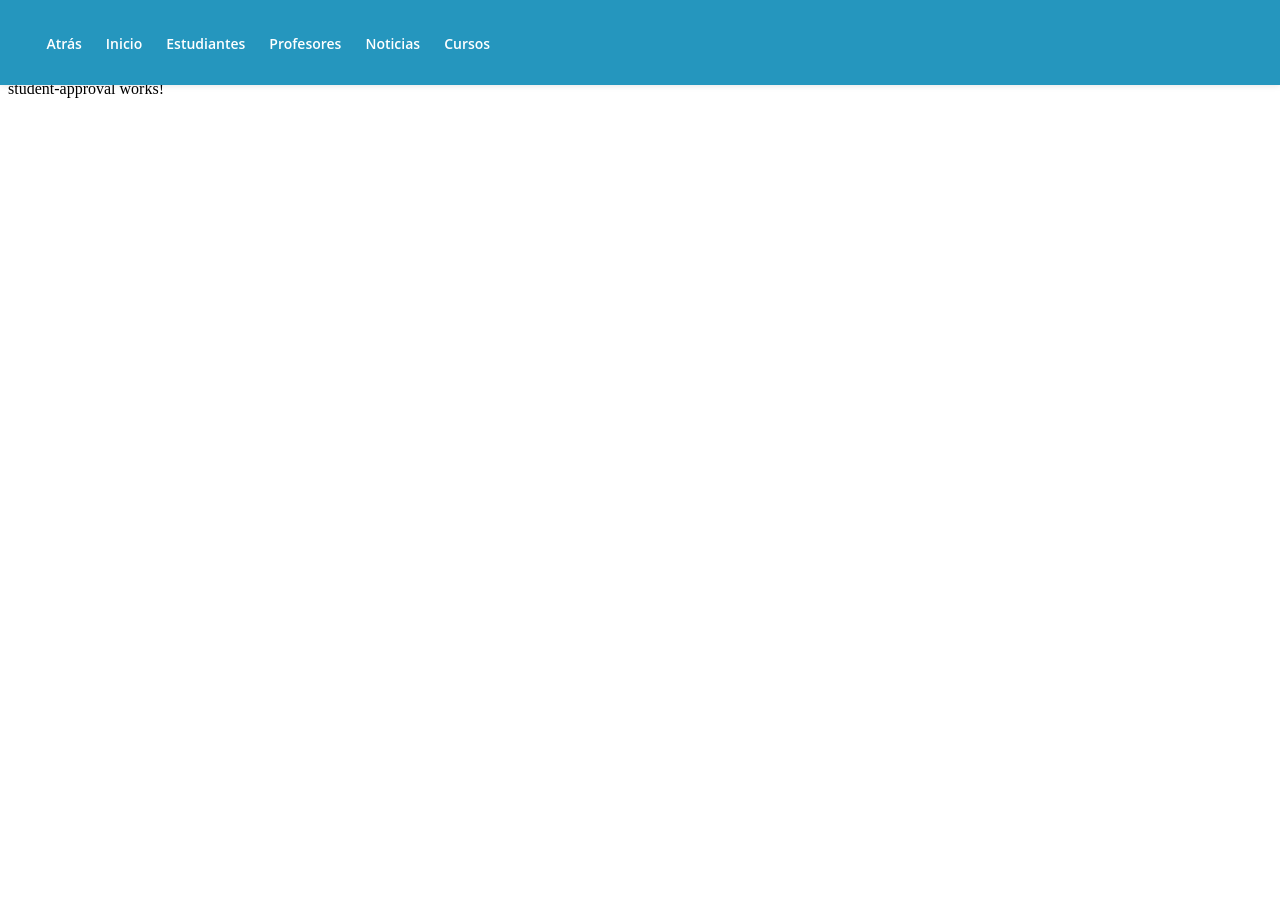
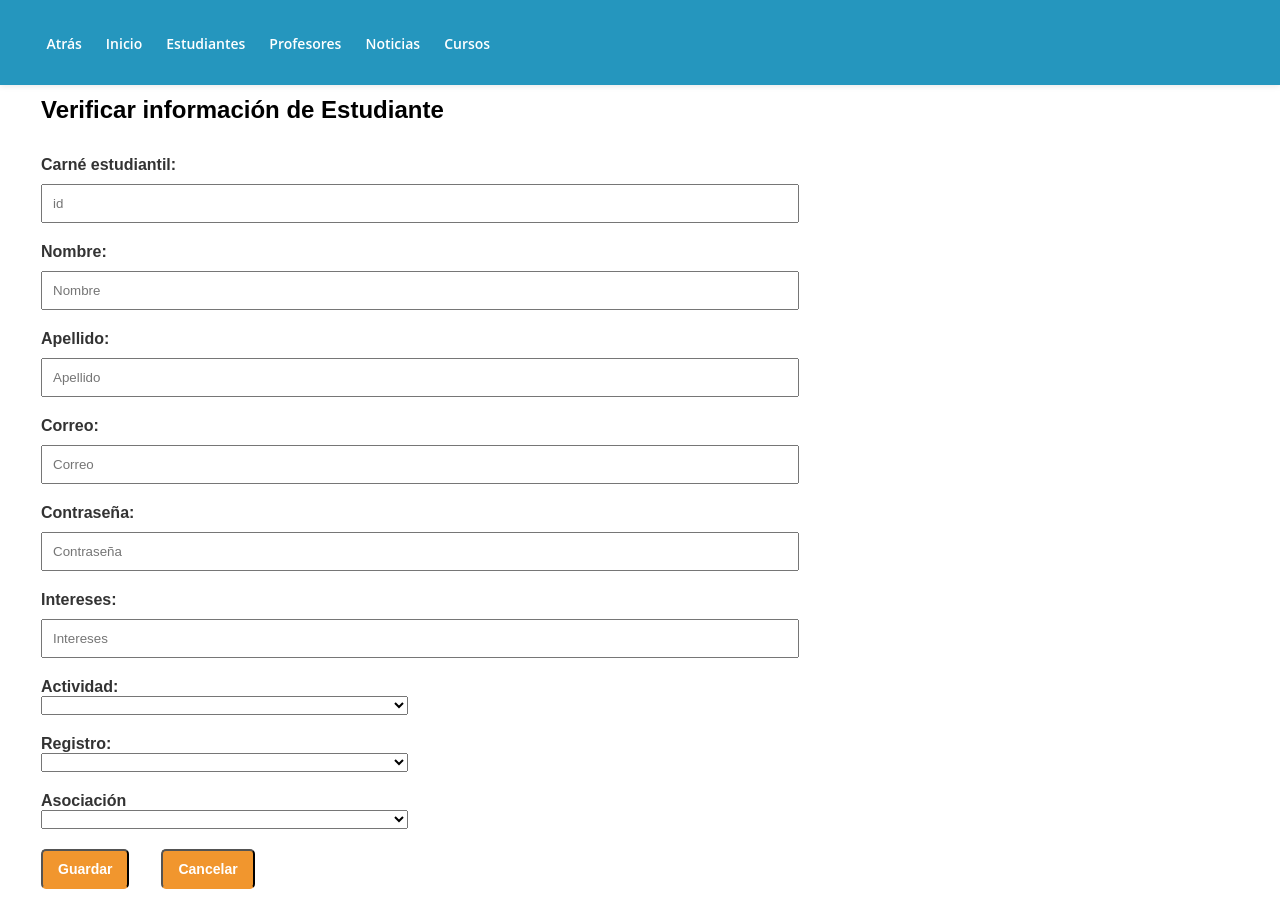
Before and after one commit to dennisquiros1/ProyectoLenguajes_AdminAngularFrontend, an Angular app: page /student-approval/1 in a window 1280 px wide. Before the commit the page ends 800 px from the top, so only its background shows below. Built offline with nearby package versions, Linux system fonts and the light colour scheme; no server answers.

Commit message:
Finishing student functions

```diff
--- a/package.json
+++ b/package.json
@@ -16,6 +16,7 @@
     "@angular/compiler": "^19.1.7",
     "@angular/core": "^19.1.7",
     "@angular/forms": "^19.1.7",
+    "@angular/material": "^19.1.5",
     "@angular/platform-browser": "^19.1.7",
     "@angular/platform-browser-dynamic": "^19.1.7",
     "@angular/platform-server": "^19.1.7",
--- a/src/app/rest.service.ts
+++ b/src/app/rest.service.ts
@@ -18,12 +18,20 @@ export class RestService {
   constructor(private http: HttpClient) { }
 
   getStudents(): Observable<any>{
-    return this.http.get<any> (API_URL + "/student/getUnacceptedStudents", HTTP_OPTIONS);
+    return this.http.get<any> (API_URL + "/student/getAllStudent", HTTP_OPTIONS);
     //to do: handling errors
   }
 
   getStudentById(id: any): Observable<any>{
     return this.http.get<any> (API_URL + "/student/getStudent/" + id, HTTP_OPTIONS);
+  }
+
+  deleteStudent(id: any): Observable<any>{
+    return this.http.delete<any> (API_URL + "/student/deleteStudent/" + id, HTTP_OPTIONS);
+  }
+
+  saveStudent(student: any): Observable<any>{
+    return this.http.post<any> (API_URL + "/student/postStudent", student, HTTP_OPTIONS);
   }
 
   getProfessors(): Observable<any>{
--- a/src/app/student/student-approval/student-approval.component.css
+++ b/src/app/student/student-approval/student-approval.component.css
@@ -0,0 +1,82 @@
+/* Estilo general del formulario */
+.form-style {
+    background-color: white;
+    margin-left: 25px;
+}
+
+/* Estilo para etiquetas */
+label {
+    font-size: 16px;
+    font-weight: bold;
+    font-family: Arial, Helvetica, sans-serif;
+    color: #333;
+    margin-bottom: 0.75rem;
+}
+
+h1 {
+    margin-top: 2rem;
+    font-size: 24px;
+    font-family: Arial, Helvetica, sans-serif;
+    margin-bottom: 2rem;
+}
+
+/* Estilo para los inputs y selects */
+.form-control {
+    width: 60%;
+    padding: 10px;
+    margin-top: 10px;
+    font-family: Arial, Helvetica, sans-serif;
+    margin-bottom: 1.25rem;
+}
+
+.form-control-dropdown {
+    width: 60%;
+    padding: 10px;
+    font-family: Arial, Helvetica, sans-serif;
+    margin-bottom: 1.25rem;
+    margin-top: 0.75rem;
+
+}
+
+
+
+/* Estilo para el textarea */
+input {
+    resize: none;
+    margin-bottom: 1.25rem;
+    width: 60%;
+}
+
+select {
+    margin-bottom: 1.25rem;
+    width: 30%;
+    height: 60%;
+}
+
+/* Estilo de los botones */
+.btn {
+    padding: 10px 15px;
+    border-radius: 5px;
+    font-size: 14px;
+    font-weight: bold;
+    cursor: pointer;
+    text-align: center;
+    transition: background-color 0.2s ease, color 0.2s ease;
+}
+
+
+
+/* Botón cancelar */
+.btn {
+    background-color: #f1962e;
+    color: white;
+    border-bottom: 2px solid #f1962e;
+    margin-right: 2rem;
+}
+
+.btn:hover {
+    background-color: #ffff;
+    color:#f1962e;
+    border-bottom: 2px solid #f1962e;
+
+}
--- a/src/app/student/student-approval/student-approval.component.html
+++ b/src/app/student/student-approval/student-approval.component.html
@@ -1 +1,89 @@
-<p>student-approval works!</p>
+<body>
+    <form class="form-group form-style">
+        <h1>Verificar información de Estudiante</h1>
+
+        <div class="form-group row">
+            <label class="control-label col-md-12">Carné estudiantil: </label>
+            <div class="col-md-4">
+                <input class="form-control" [(ngModel)]="student.id" name="id" placeholder="id" required />
+            </div>
+        </div>
+
+        <div class="form-group row">
+            <label class="control-label col-md-12">Nombre: </label>
+            <div class="col-md-4">
+                <input class="form-control" [(ngModel)]="student.name" name="name" placeholder="Nombre" required />
+            </div>
+        </div>
+
+
+        <div class="form-group row">
+            <label class="control-label col-md-12">Apellido: </label>
+            <div class="col-md-4">
+                <input class="form-control" [(ngModel)]="student.lastName" name="lastName" placeholder="Apellido" required />
+            </div>
+        </div>
+
+        <div class="form-group row">
+            <label class="control-label col-md-12">Correo: </label>
+            <div class="col-md-4">
+                <input class="form-control" [(ngModel)]="student.email" name="email" placeholder="Correo" required />
+            </div>
+        </div>
+
+        <div class="form-group row">
+            <label class="control-label col-md-12">Contraseña: </label>
+            <div class="col-md-4">
+                <input type="password" class="form-control" [(ngModel)]="student.password" name="password" placeholder="Contraseña" required />
+            </div>
+        </div>
+
+        <div class="form-group row">
+            <label class="control-label col-md-12">Intereses: </label>
+            <div class="col-md-4">
+                <input class="form-control" [(ngModel)]="student.likings" name="likings" placeholder="Intereses" required />
+            </div>
+        </div>
+
+        <div class="form-group row">
+            <label class="control-label col-md-12">Actividad: </label>
+            <div class="col-md-4">
+                <select matNativeControl [(ngModel)]="student.active" name="active" required>
+                    <option value="0">Estudiante inactivo</option>
+                    <option value="1">Estudiante activo</option>
+                </select>
+            </div>
+        </div>
+
+        <div class="form-group row">
+            <label class="control-label col-md-12">Registro: </label>
+            <div class="col-md-4">
+                <select class="form-select" matNativeControl [(ngModel)]="student.register" name="register" required>
+                    <option value="0">Estudiante sin registrar</option>
+                    <option value="1">Estudiante registrado</option>
+                </select>
+            </div>
+        </div>
+
+        <div class="form-group row">
+            <label class="control-label col-md-12">Asociación</label>
+            <div class="col-md-4">
+                <select matNativeControl [(ngModel)]="student.asociation" name="association" required>
+                    <option value="0">Estudiante regular</option>
+                    <option value="1">Estudiante de Asociación</option>
+                </select>
+            </div>
+        </div>
+
+
+        <div class="form-group">
+        <button type="submit" class="btn btn-default" (click)="saveStudent()">
+            Guardar
+        </button>
+
+        <button type="button" class="btn" [routerLink]="['/student-list']">Cancelar</button>
+
+        </div>
+
+    </form>
+    </body>
--- a/src/app/student/student-approval/student-approval.component.ts
+++ b/src/app/student/student-approval/student-approval.component.ts
@@ -1,11 +1,37 @@
-import { Component } from '@angular/core';
+import { Component, Input, NgModule, OnInit } from '@angular/core';
+import { ActivatedRoute, Router, RouterLink } from '@angular/router';
+import { MatFormFieldModule } from '@angular/material/form-field';
+import { MatInputModule } from '@angular/material/input';
+import { MatButtonModule } from '@angular/material/button';
+import { MatIconModule } from '@angular/material/icon';
+import { FormsModule } from '@angular/forms';
+import { RestService } from '../../rest.service';
 
 @Component({
   selector: 'app-student-approval',
-  imports: [],
+  standalone: true,
+  imports: [MatInputModule, MatButtonModule, MatFormFieldModule, MatIconModule, FormsModule, RouterLink],
   templateUrl: './student-approval.component.html',
   styleUrl: './student-approval.component.css'
 })
-export class StudentApprovalComponent {
+export class StudentApprovalComponent implements OnInit {
+  @Input() student : any={id: '', name: '', lastName: '', password: '', email: '', likings: '', active: '', register: '', asociation: ''}
+
+  constructor (public rest:RestService, private activeroute : ActivatedRoute, private router: Router){}
+
+  ngOnInit(): void {
+    this.rest.getStudentById(this.activeroute.snapshot.params['id']).subscribe((data: {}) =>
+      {
+        this.student = data;
+      });
+  }
+
+  saveStudent(){
+    this.rest.saveStudent(this.student).subscribe({
+      next: (result) => alert(result),
+      error: (e) => console.error(e)
+    });
+    this.router.navigate(['/student-list']);
+  }
 
 }
--- a/src/app/student/student-details/student-details.component.html
+++ b/src/app/student/student-details/student-details.component.html
@@ -1,6 +1,6 @@
 <body>
     <form class="form-group form-style">
-        <h1>Detalles del estudianet</h1>
+        <h1>Detalles del estudiante</h1>
 
         <div class="form-group row">
             <label class="control-label col-md-12">ID: </label>
--- a/src/app/student/student-list/student-list.component.html
+++ b/src/app/student/student-list/student-list.component.html
@@ -21,7 +21,6 @@
                 <td>{{ s.lastName }}</td>
                 <td>{{ s.email }}</td>
 
-
                 <td class="action-buttons">
                     <a class="action-link" [routerLink]="['/student-approval/', s.id]"> Revisar </a>
                 </td>
--- a/src/app/student/student-list/student-list.component.ts
+++ b/src/app/student/student-list/student-list.component.ts
@@ -26,8 +26,16 @@ getStudents(){
   })
 }
 
-delete(arg0: any) {
-throw new Error('Method not implemented.');
+delete(id: any) {
+  try{
+    this.rest.deleteStudent(id).subscribe((data: {}) => {
+      alert('Estudiante eliminado exitosamente.');
+      this.getStudents();
+    })
+  } catch (error){
+    alert('Hubo un error tratando de eliminar al estudiante. Intente de nuevo');
+
+  }
 }
 
 }
```
Also changed, not shown: 1 other file (tests, documents, lock files or other folders).
